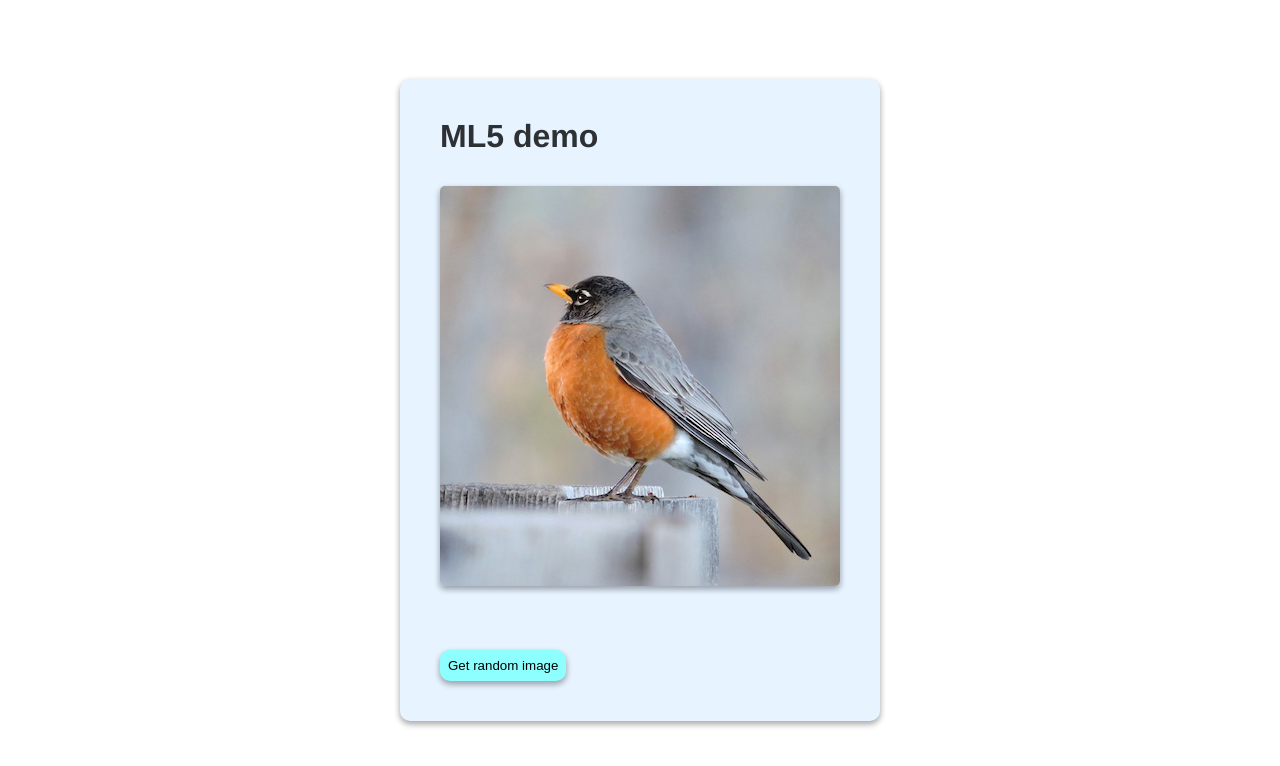
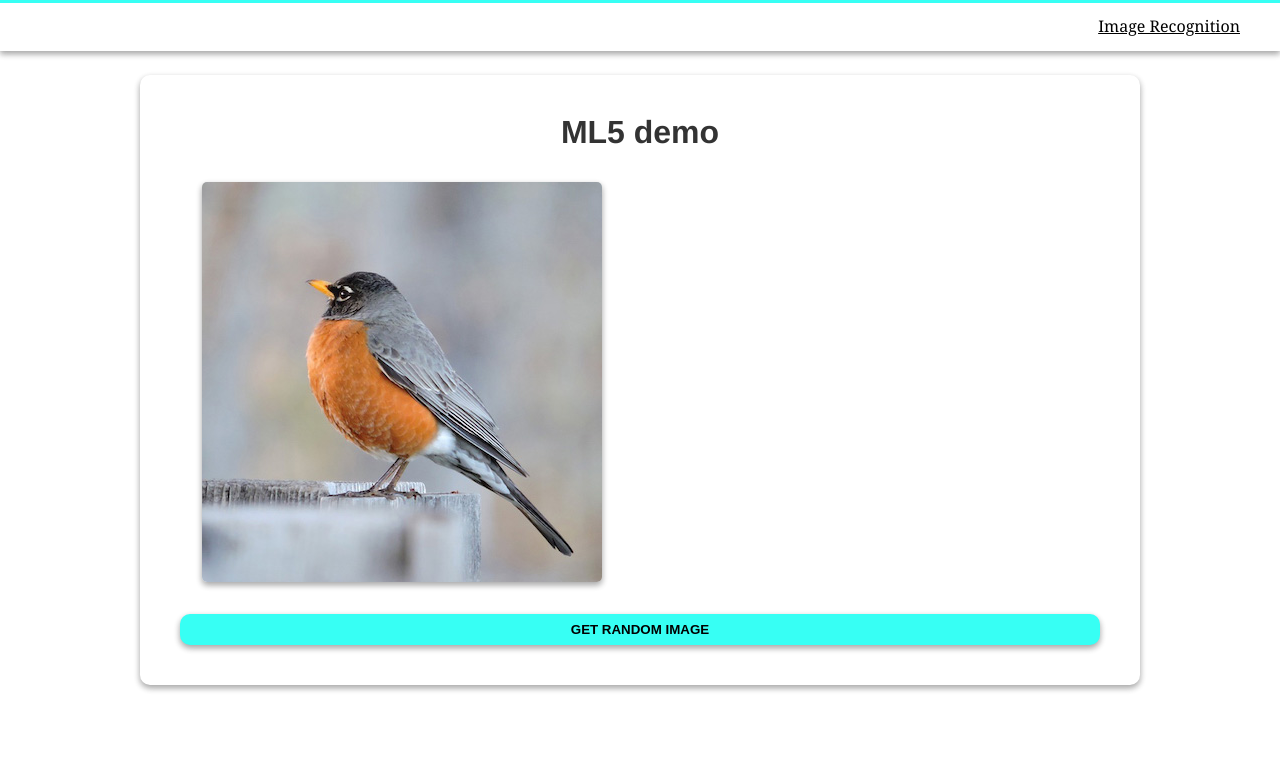
Before and after one commit to rynoV/ml5js-demo, a Gatsby site: page / in a window 1280 px wide. Built offline with nearby package versions, Linux system fonts and the light colour scheme; Gatsby itself is replaced by a stand-in of ours.

Commit message:
Basic styles

```diff
--- a/src/components/Layout.jsx
+++ b/src/components/Layout.jsx
@@ -1,12 +1,16 @@
 import React from 'react'
+import { Link } from 'gatsby'
 
-export function Layout() {
+import styles from './layout.module.css'
+
+export function Layout({ children }) {
   return (
-    <div>
-      <nav>
-        <a>Image Recognition</a>
-        <a>Image </a>
+    <div className={styles.container}>
+      <nav className={styles.nav}>
+        <Link to='/'>Image Recognition</Link>
+        {/*<Link to='/Sentiment'>Sentiment Recognition</Link>*/}
       </nav>
+      <main className={styles.main}>{children}</main>
     </div>
   )
 }
--- a/src/components/layout.module.css
+++ b/src/components/layout.module.css
@@ -1,7 +1,25 @@
 .container {
-
 }
 
 .nav {
+  width: 100vw;
+  height: 30px;
+  padding: 1.5rem;
+  display: flex;
+  justify-content: flex-end;
+  align-items: center;
+  box-shadow: 0 3px 6px rgba(0, 0, 0, 0.16), 0 3px 6px rgba(0, 0, 0, 0.23);
+  border-top: 3px solid #37fff4;
+}
 
+.nav a {
+  color: black;
+  text-decoration: underline;
+  margin: 0 1rem;
 }
+
+.main {
+  display: flex;
+  justify-content: center;
+  align-items: center;
+}
--- a/src/pages/index.js
+++ /dev/null
@@ -1,92 +0,0 @@
-import React, { useEffect, useRef, useState } from 'react'
-
-import robinImage from '../../static/robin.png'
-
-import styles from './index.module.css'
-
-export default function IndexPage() {
-  const [ml5Loaded, setMl5Loaded] = useState(false)
-  const [loadingResults, setLoadingResults] = useState(false)
-  const [results, setResults] = useState()
-  const [imageURL, setImageURL] = useState(robinImage)
-
-  const imageRef = useRef()
-
-  useEffect(() => {
-    const script = document.createElement('script')
-
-    script.src = 'https://unpkg.com/ml5@0.3.1/dist/ml5.min.js'
-    script.async = true
-    script.onload = () => {
-      setMl5Loaded(true)
-    }
-
-    document.body.appendChild(script)
-  }, [])
-
-  useEffect(() => {
-    if (ml5Loaded && !loadingResults) {
-      ;(async function() {
-        setLoadingResults(true)
-
-        const classifier = await ml5.imageClassifier('MobileNet')
-
-        const results = await classifier.classify(imageRef.current)
-
-        setResults(results)
-        setLoadingResults(false)
-      })()
-    }
-  }, [ml5Loaded, imageURL])
-
-  async function setNewImage() {
-    const { url } = await fetch('https://picsum.photos/300/300')
-
-    setImageURL(url)
-  }
-
-  return (
-    <div className={styles.container}>
-      <h1 className={styles.title}>ML5 demo</h1>
-      <div className={styles.main}>
-        <img
-          className={styles.image}
-          src={imageURL}
-          alt='random'
-          ref={imageRef}
-          crossOrigin='Anonymous'
-        />
-        <div className={styles.result}>
-          {loadingResults && (
-            <span
-              className={styles.thinkingEmoji}
-              role='img'
-              aria-label='Thinking emoji'
-            >
-              🤔
-            </span>
-          )}
-          {results &&
-            !loadingResults &&
-            results.map((result, index) => {
-              return (
-                <p key={result.label}>
-                  <label>
-                    Guess #{index}: <br />
-                    <span>{result.label}</span>
-                  </label>
-                  <label>
-                    Confidence #{index}: <br />
-                    <span>{Math.round(result.confidence * 100)}%</span>
-                  </label>
-                </p>
-              )
-            })}
-        </div>
-      </div>
-      <button className={styles.button} onClick={setNewImage}>
-        Get random image
-      </button>
-    </div>
-  )
-}
--- /dev/null
+++ b/src/pages/index.jsx
@@ -0,0 +1,95 @@
+import React, { useEffect, useRef, useState } from 'react'
+
+import robinImage from '../../static/robin.png'
+
+import styles from './index.module.css'
+import { Layout } from '../components/Layout'
+
+export default function IndexPage() {
+  const [ml5Loaded, setMl5Loaded] = useState(false)
+  const [loadingResults, setLoadingResults] = useState(false)
+  const [results, setResults] = useState()
+  const [imageURL, setImageURL] = useState(robinImage)
+
+  const imageRef = useRef()
+
+  useEffect(() => {
+    const script = document.createElement('script')
+
+    script.src = 'https://unpkg.com/ml5@0.3.1/dist/ml5.min.js'
+    script.async = true
+    script.onload = () => {
+      setMl5Loaded(true)
+    }
+
+    document.body.appendChild(script)
+  }, [])
+
+  useEffect(() => {
+    if (ml5Loaded && !loadingResults) {
+      ;(async function() {
+        setLoadingResults(true)
+
+        const classifier = await ml5.imageClassifier('MobileNet')
+
+        const results = await classifier.classify(imageRef.current)
+
+        setResults(results)
+        setLoadingResults(false)
+      })()
+    }
+  }, [ml5Loaded, imageURL])
+
+  async function setNewImage() {
+    const { url } = await fetch('https://picsum.photos/300/300')
+
+    setImageURL(url)
+  }
+
+  return (
+    <Layout>
+      <div className={styles.container}>
+        <h1 className={styles.title}>ML5 demo</h1>
+        <div className={styles.main}>
+          <img
+            className={styles.image}
+            src={imageURL}
+            alt='random'
+            ref={imageRef}
+            crossOrigin='Anonymous'
+          />
+          <div className={styles.result}>
+            {loadingResults && (
+              <span
+                className={styles.thinkingEmoji}
+                role='img'
+                aria-label='Thinking emoji'
+              >
+                🤔
+              </span>
+            )}
+            {results &&
+              !loadingResults &&
+              results.map((result, index) => {
+                return (
+                  <p key={result.label}>
+                    <label>
+                      Guess #{index}: <br />
+                      <span>{result.label}</span>
+                    </label>
+                    <label>
+                      Confidence #{index}: <br />
+                      <span>{Math.round(result.confidence * 100)}%</span>
+                    </label>
+                  </p>
+                )
+              })}
+          </div>
+        </div>
+        <button className={styles.button} onClick={setNewImage}>
+          Get random image
+        </button>
+      </div>
+    </Layout>
+  )
+}
--- a/src/pages/index.module.css
+++ b/src/pages/index.module.css
@@ -1,18 +1,17 @@
 body {
   margin: 0;
+  padding: 0;
   min-width: 100vw;
   min-height: 100vh;
-  display: flex;
-  justify-content: center;
-  align-items: center;
 }
 
 .container {
   margin: 1.5rem;
   border-radius: 10px;
   padding: 2.5rem;
-  background: #e7f3ff;
   box-shadow: 0 3px 6px rgba(0, 0, 0, 0.16), 0 3px 6px rgba(0, 0, 0, 0.23);
+  width: 100%;
+  max-width: 1000px;
 }
 
 .main {
@@ -25,7 +24,8 @@ body {
 }
 
 .title {
-  margin-top: 0;
+  width: fit-content;
+  margin: 0 auto;
 }
 
 .image {
@@ -44,6 +44,17 @@ body {
   padding: .5rem;
   border-radius: 10px;
   margin: .5rem 0;
+  animation: fade-in .6s ease-in both;
+}
+
+@keyframes fade-in {
+  from {
+    opacity: 0;
+  }
+
+  to {
+    opacity: 1;
+  }
 }
 
 .result label {
@@ -59,9 +70,13 @@ body {
 }
 
 .button {
-  background: #8dffff;
+  background: #37fff4;
   box-shadow: 0 3px 6px rgba(0, 0, 0, 0.16), 0 3px 6px rgba(0, 0, 0, 0.23);
   padding: .5rem;
   border-radius: 10px;
   border: none;
+  margin: 0 auto;
+  width: 100%;
+  font-weight: bold;
+  text-transform: uppercase;
 }
```
Also changed, not shown: src/pages/Sentiment.jsx (added, +52 -0 lines).
